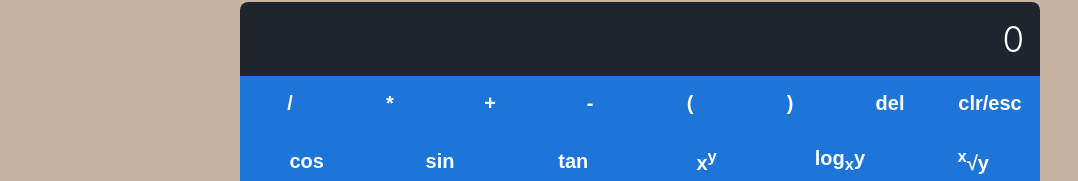
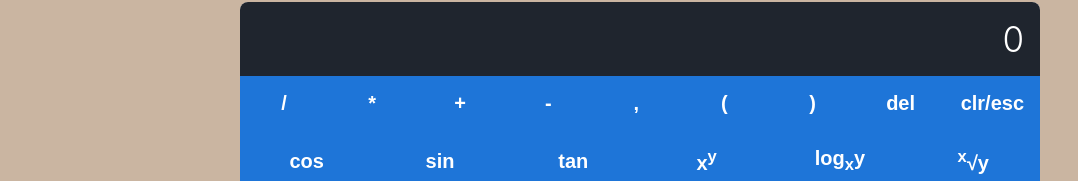
Before and after one commit to F1TR4t/SWE632_Calculator, a React (Create React App) app: page /Scientific in a window 1280 px wide. Shown: the part 476-657 px from the top of the page, without its empty margins (0-1078 px from the left). Built offline with nearby package versions, Linux system fonts and the light colour scheme.

Commit message:
Update Scientific.js

```diff
--- a/src/Components/Calculators/Scientific.js
+++ b/src/Components/Calculators/Scientific.js
@@ -238,6 +238,9 @@ const Scientific = () => {
                     <Tooltip title="Subtraction and negation operator; Add before a number to negate" arrow>
                         <button onClick={() => updateCalc('-')} >-</button>
                     </Tooltip>
+                    <Tooltip title="Comma, used for functions">
+                        <button onClick={() => updateCalc(",")} >,</button>
+                    </Tooltip>
                     <Tooltip title="Opening Parenthesis" arrow>
                         <button onClick={() => updateCalc('(')} >(</button>
                     </Tooltip>
```
